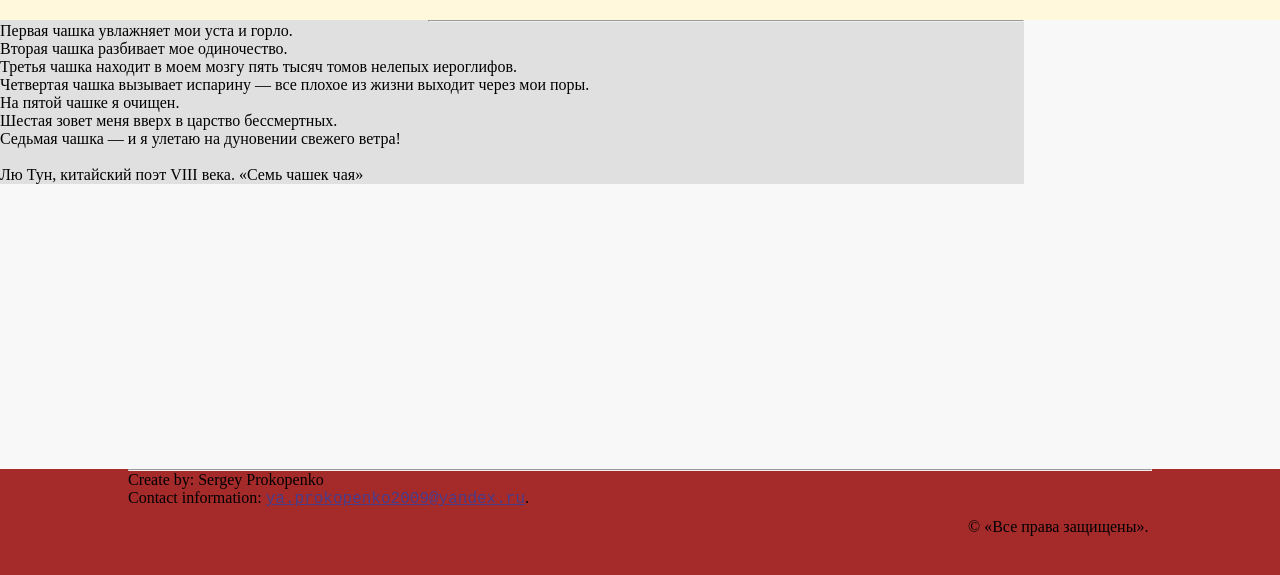
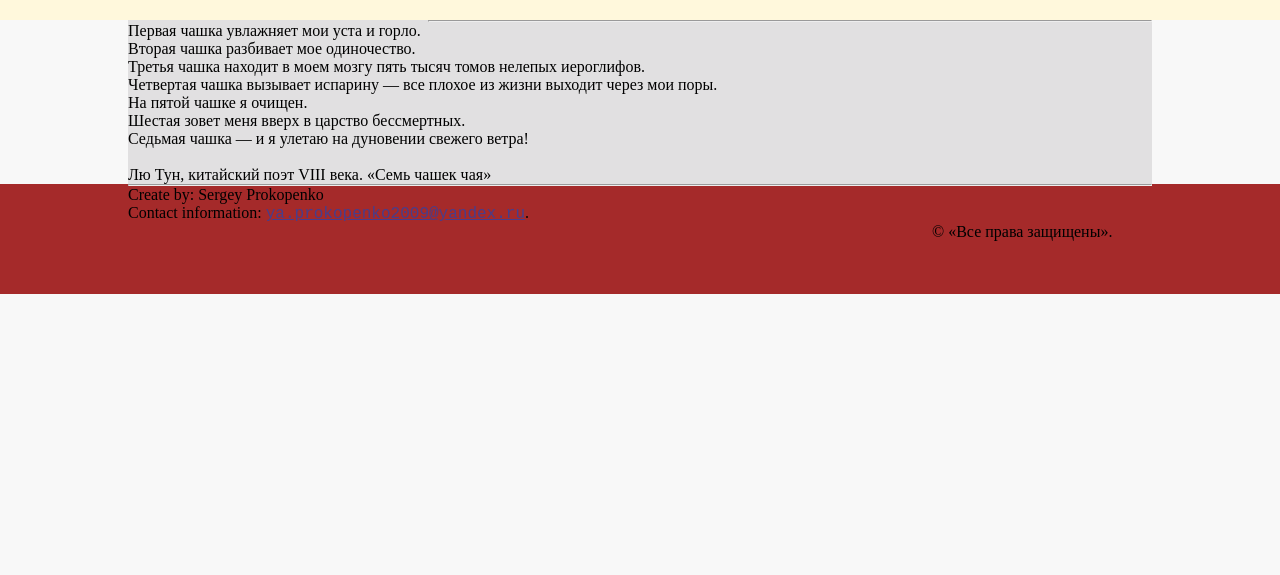
Before and after one commit to BrainWosher/tea-wishper, a plain HTML site: page index.html in a window 1280 px wide. Shown: the part 221-796 px from the top of the page. Drawn offline with Linux system fonts and the light colour scheme.

Commit message:
content align center

```diff
--- a/css/style.css
+++ b/css/style.css
@@ -14,16 +14,18 @@ ul {
     padding-left: 0; /* Отступ слева в браузере Firefox, Safari, Chrome */
 }
 .container {
+
     margin: 0 auto;
 }
 .header {
     background-color: #FFF8DC;
     height: 220px;
     margin: 0;
+    padding: 0;
 }
 .wrapper {
     width: 1024px;
-/*    width: inherit;*/
+/*  width: inherit;*/
     margin: 0 auto;
     height: inherit;
 /*    padding: 20px 20px;*/
@@ -36,7 +38,8 @@ ul {
     position: relative;
     width: 1024px;
     background-color: #E1E0E1;
-/*
+     margin: 0 auto;
+    /*
     min-height: 100%;
     height: auto;
     */
@@ -45,14 +48,17 @@ ul {
 .footer {
     background-color: #A52A2A;
     height: 110px;
-    position: fixed; /* Фиксированное положение */
+
     left: 0; bottom: 0; /* Левый нижний угол */
     width: 100%; /* Ширина слоя */
 }
 .footer-copyrighted {
-    position: relative;
-    left: 840px;
-    margin: 10px 10px 0px 0px;
+     max-width: 220px; /* блок занимает ширину родителя, max-width её ограничивает */
+    min-height: 2em;
+/*    position: relative;*/
+     margin-left: auto;
+    margin-right: 0em;
+
 }
 .menu-navbar {
     max-width: 220px; /* блок занимает ширину родителя, max-width её ограничивает */
```
